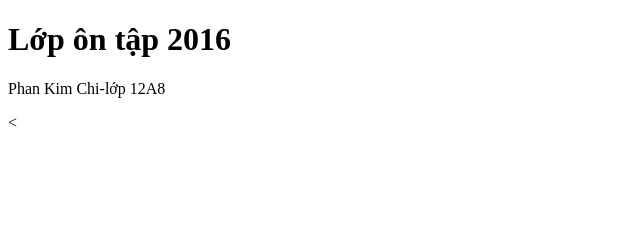
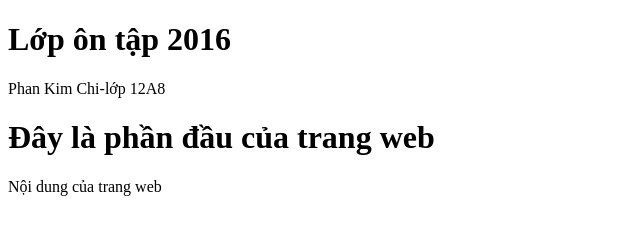
Before and after one commit to gautruc1516-max/B-i-F1, a plain HTML site: page baif1a/hinh3.html in a window 1280 px wide. Shown: the whole page, without its empty margins (0-640 px from the left). Drawn offline with Linux system fonts and the light colour scheme.

Commit message:
Update hinh3.html

```diff
--- a/baif1a/hinh3.html
+++ b/baif1a/hinh3.html
@@ -7,6 +7,7 @@
   <body>
     <h1>Lớp ôn tập 2016</h1>
     <p>Phan Kim Chi-lớp 12A8</p>
-    <
+    <h1>Đây là phần đầu của trang web</h1>
+    <p>Nội dung của trang web</p>
   </body>
 </html>
```
